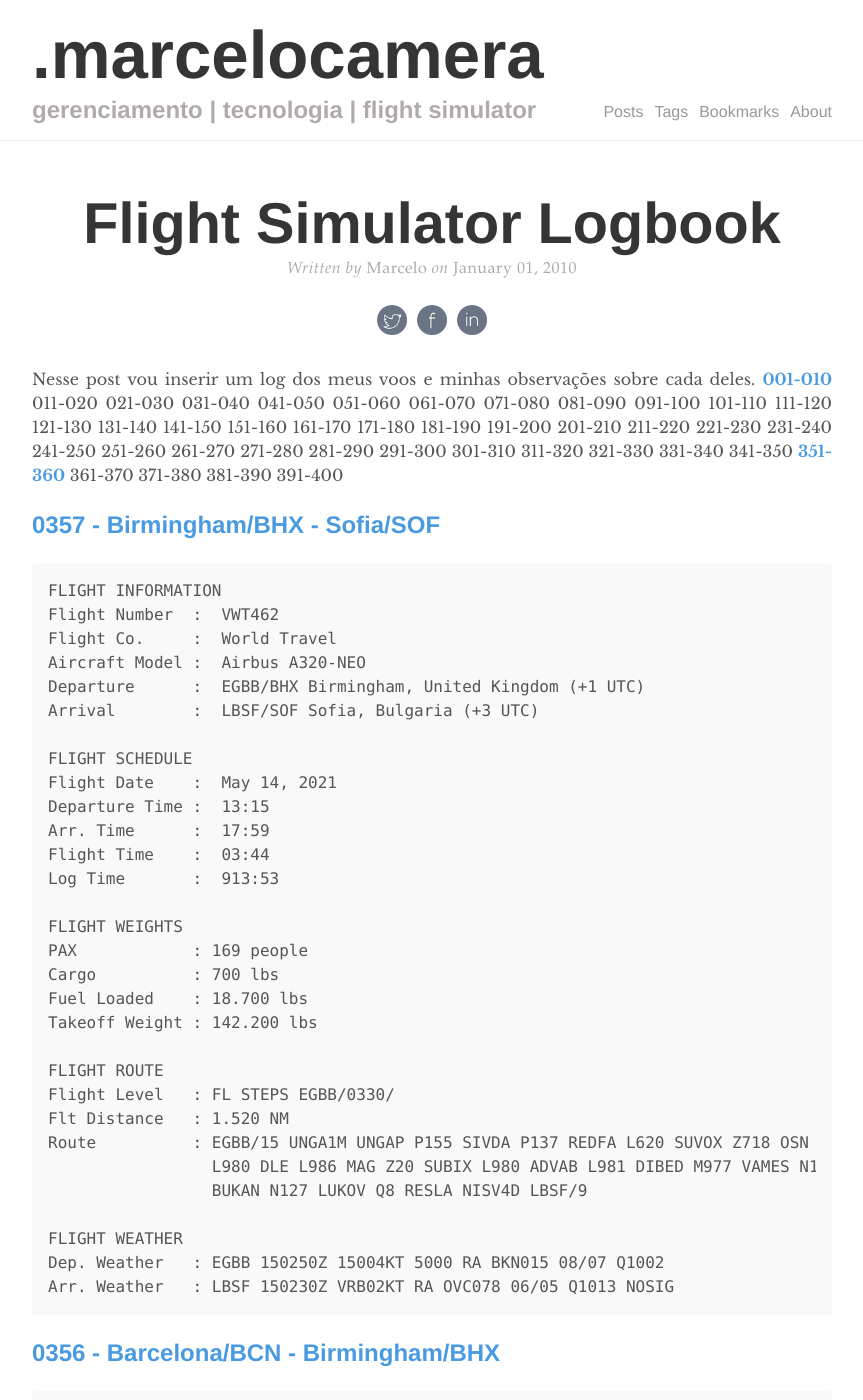
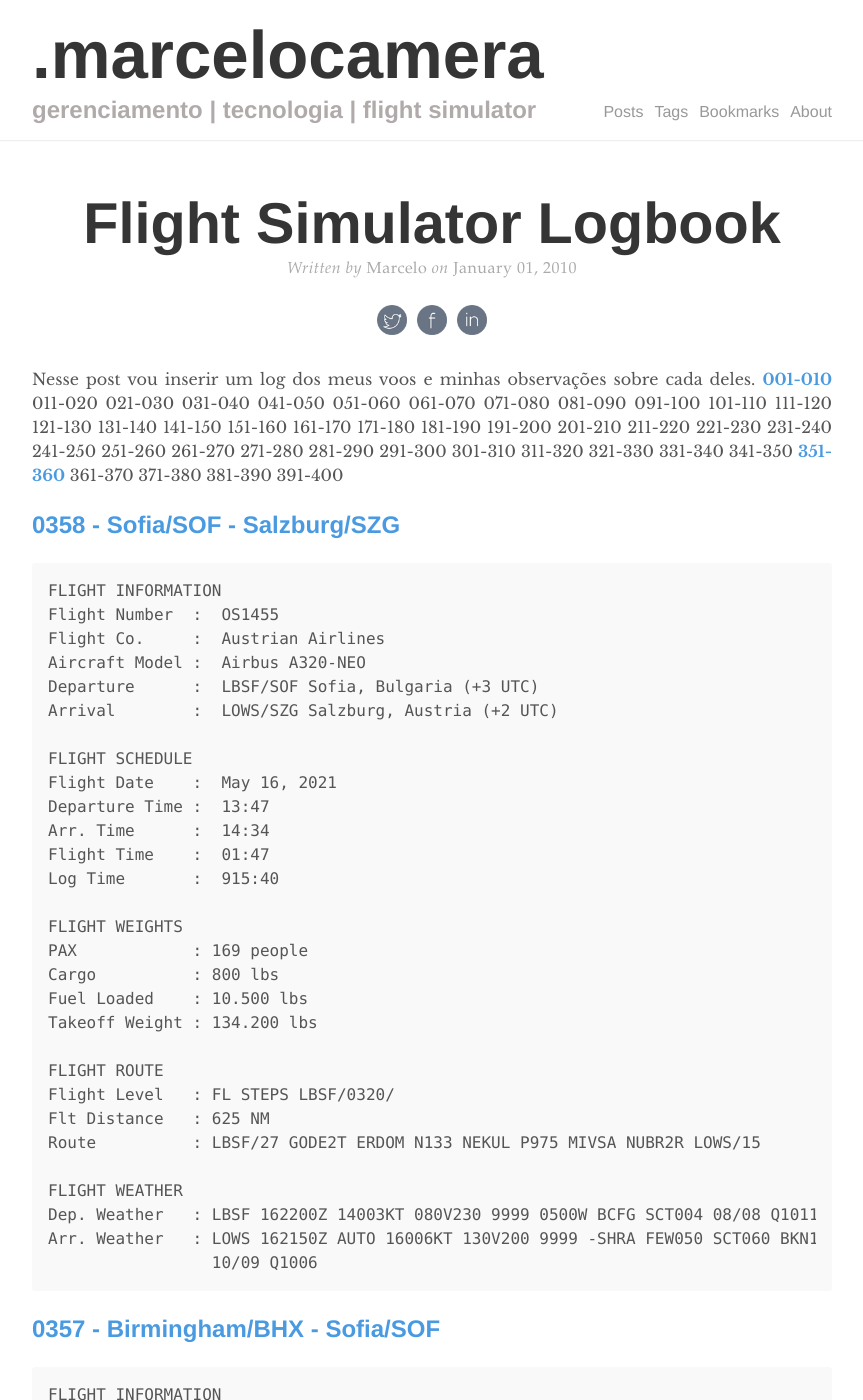
Before and after one commit to marcelocamera/marcelocamera.github.io, a Jekyll site: the page built from _posts/2010-01-01-flight-logbook.md, in a window 1280 px wide and 1400 px high. Shown: the whole window, without its empty margins (208-1071 px from the left). Built offline with Jekyll 4.4.1, drawn with Linux system fonts in a browser that asks for light colours; comment, search, counter and statistics services are not loaded.

Commit message:
Update 2010-01-01-flight-logbook.md

```diff
--- a/_posts/2010-01-01-flight-logbook.md
+++ b/_posts/2010-01-01-flight-logbook.md
@@ -16,6 +16,40 @@ Nesse post vou inserir um log dos meus voos e minhas observações sobre cada de
 
 <!--- Até 360 --->
 <section id ="360"></section>
+<!--- 0358 --->
+## <a href="#top"><b>0358 - Sofia/SOF - Salzburg/SZG</b></a>
+{% highlight markdown %}
+FLIGHT INFORMATION
+Flight Number  :  OS1455
+Flight Co.     :  Austrian Airlines
+Aircraft Model :  Airbus A320-NEO
+Departure      :  LBSF/SOF Sofia, Bulgaria (+3 UTC)
+Arrival        :  LOWS/SZG Salzburg, Austria (+2 UTC)
+
+FLIGHT SCHEDULE
+Flight Date    :  May 16, 2021
+Departure Time :  13:47
+Arr. Time      :  14:34
+Flight Time    :  01:47
+Log Time       :  915:40
+
+FLIGHT WEIGHTS
+PAX            : 169 people
+Cargo          : 800 lbs
+Fuel Loaded    : 10.500 lbs
+Takeoff Weight : 134.200 lbs
+
+FLIGHT ROUTE
+Flight Level   : FL STEPS LBSF/0320/
+Flt Distance   : 625 NM
+Route          : LBSF/27 GODE2T ERDOM N133 NEKUL P975 MIVSA NUBR2R LOWS/15
+
+FLIGHT WEATHER
+Dep. Weather   : LBSF 162200Z 14003KT 080V230 9999 0500W BCFG SCT004 08/08 Q1011
+Arr. Weather   : LOWS 162150Z AUTO 16006KT 130V200 9999 -SHRA FEW050 SCT060 BKN110
+                 10/09 Q1006
+{% endhighlight %}
+
 <!--- 0357 --->
 ## <a href="#top"><b>0357 - Birmingham/BHX - Sofia/SOF</b></a>
 {% highlight markdown %}
```
